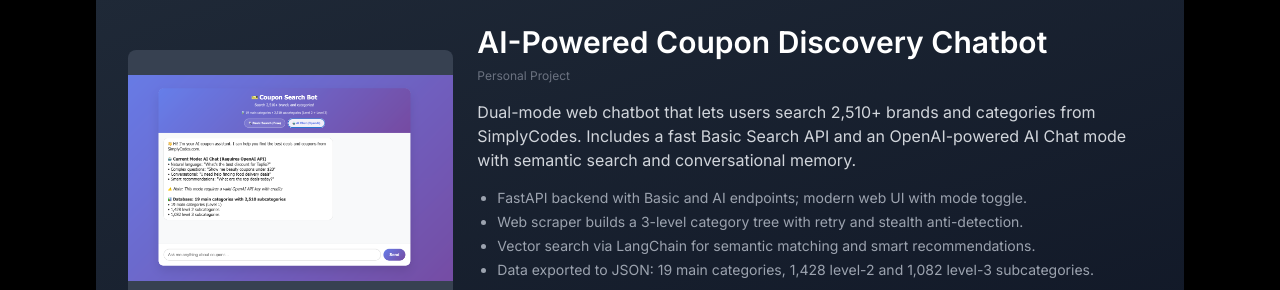
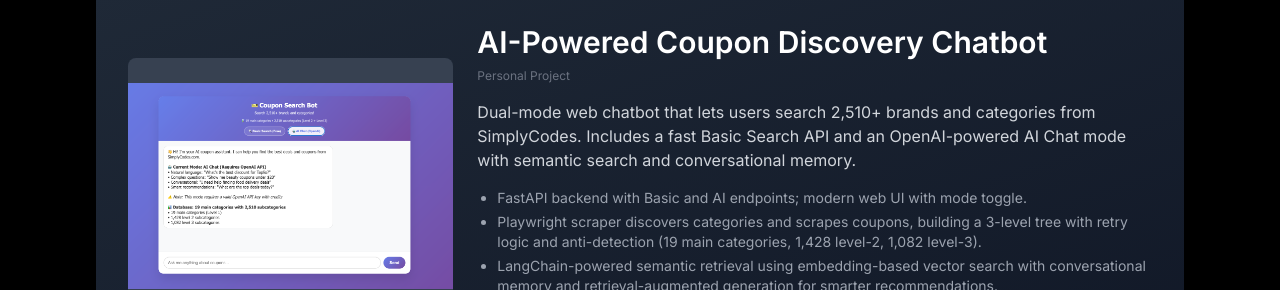
Before and after one commit to Kym1ng/Kym1ng, a plain HTML site: page projects.html in a window 1280 px wide. Shown: the part 712-1002 px from the top of the page. Drawn offline with nearby package versions, Linux system fonts and the light colour scheme.

Commit message:
feat(projects): refine Coupon Chatbot bullets — merge scraper+data, mention Playwright; expand LangChain details

```diff
--- a/projects.html
+++ b/projects.html
@@ -160,13 +160,10 @@
                   FastAPI backend with Basic and AI endpoints; modern web UI with mode toggle.
                 </li>
                 <li>
-                  Web scraper builds a 3-level category tree with retry and stealth anti-detection.
+                  Playwright scraper discovers categories and scrapes coupons, building a 3-level tree with retry logic and anti-detection (19 main categories, 1,428 level-2, 1,082 level-3).
                 </li>
                 <li>
-                  Vector search via LangChain for semantic matching and smart recommendations.
-                </li>
-                <li>
-                  Data exported to JSON: 19 main categories, 1,428 level-2 and 1,082 level-3 subcategories.
+                  LangChain-powered semantic retrieval using embedding-based vector search with conversational memory and retrieval-augmented generation for smarter recommendations.
                 </li>
               </ul>
               <div class="flex space-x-3 mt-4">
```
